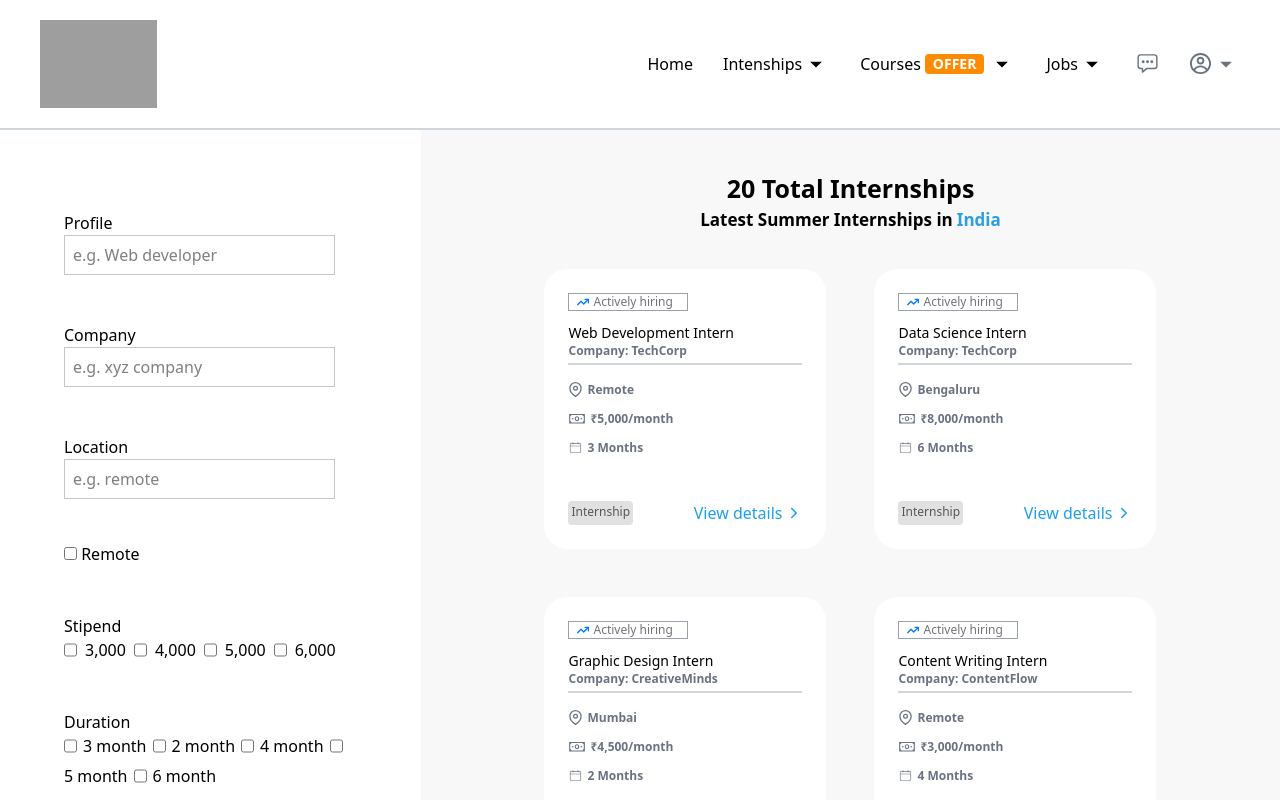
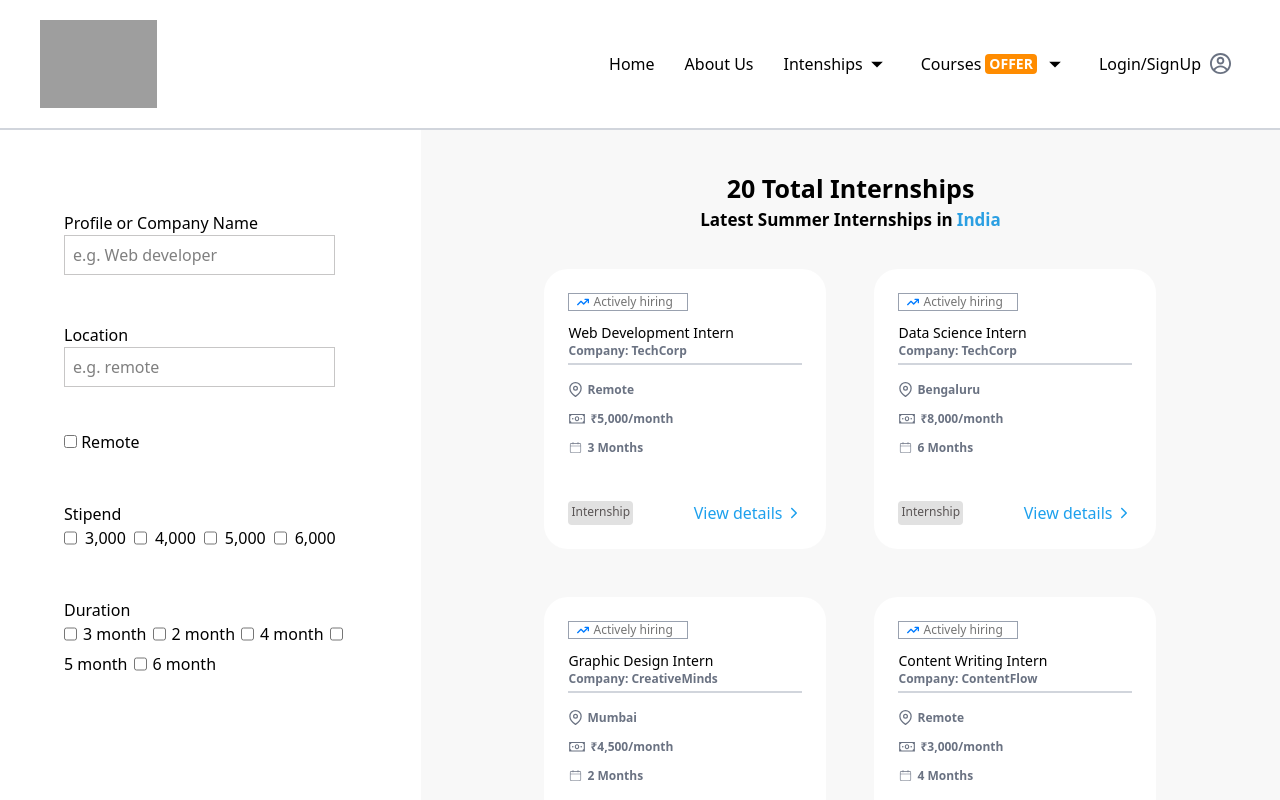
Before and after one commit to Nidhi28fg/FrontendProject, a React (Vite) app in the folder Day 5 Internship/: page /internship in a window 1280 px wide. Shown: the top 800 px of the page. Built offline with nearby package versions, Linux system fonts and the light colour scheme; data requests are answered from the project's data file; grey boxes are pictures that could not be loaded.

Commit message:
debouncing on onchange function

```diff
--- a/Day 5 Internship/src/App.jsx
+++ b/Day 5 Internship/src/App.jsx
@@ -11,6 +11,7 @@ import Testimonials from "./component/Testimonial";
 import Category from "./component/Category";
 import Internship from "./pages/Internship";
 import InternshipDetail from "./pages/InternshipDetail";
+import Course from "./pages/Course";
 
 function App() {
   return (
@@ -34,6 +35,7 @@ function App() {
         <Route path="/login" element={<Login />} />
         <Route path="/internship" element={<Internship />} />
          <Route path="/internshipdetail/:id" element={<InternshipDetail />} />
+          <Route path="/course" element={<Course/>} />
       </Routes>
     </BrowserRouter>
   );
--- a/Day 5 Internship/src/component/Navbar.jsx
+++ b/Day 5 Internship/src/component/Navbar.jsx
@@ -16,14 +16,17 @@ function Navbar() {
         </div>
         <div>
           <ul class="flex gap-[30px] items-center">
-            <li >
+            <li>
               <Link class="flex items-center" to="/">
-                Home{" "}
-                <span class="text-[28px]">
-                </span>{" "}
+                Home <span class="text-[28px]"></span>{" "}
               </Link>
             </li>
-<li>              <Link class="flex items-center" to="/internship">
+            <li class="flex items-center">
+              About Us
+            </li>
+            <li>
+              {" "}
+              <Link class="flex items-center" to="/internship">
                 Intenships{" "}
                 <span class="text-[28px]">
                   <MdOutlineArrowDropDown />
@@ -31,36 +34,27 @@ function Navbar() {
               </Link>
             </li>
             <li class="flex items-center gap-1">
+              <Link class="flex items-center" to="/course">
                 Courses{" "}
-              <span class="bg-[#ff8c00] text-white px-2 text-sm font-semibold uppercase rounded-sm">
+                <span class="bg-[#ff8c00] text-white px-1 mx-1 text-sm font-semibold uppercase rounded-sm">
                   Offer
                 </span>
                 <span class="text-[28px]">
                   <MdOutlineArrowDropDown />
                 </span>
+              </Link>
             </li>
-            <li class="flex items-center">
-              Jobs{" "}
-              <span class="text-[28px]">
-                <MdOutlineArrowDropDown />
-              </span>
-            </li>
-            <li class="text-[23px] text-gray-500">
-              <IoChatboxEllipsesOutline />
-            </li>
+
             <li>
-              <Link
-                to="/login"
-                class="flex items-center text-[23px] text-gray-500"
-              >
+              <Link to="/login" class="flex items-center">
+                {" "}
+                Login/SignUp{" "}
+                <span class="flex items-center text-[23px] px-2 text-gray-500">
                   <CgProfile />{" "}
-                <span class="text-[28px]">
-                  <MdOutlineArrowDropDown />
                 </span>
               </Link>
             </li>
           </ul>
-
         </div>
       </div>
       <div class="border-b-2 border-gray-300 pt-5"></div>
--- /dev/null
+++ b/Day 5 Internship/src/pages/AboutUs.jsx
@@ -0,0 +1,16 @@
+import Certification from "../component/Certification";
+import Placement from "../component/Placement";
+import Navbar from "../component/Navbar";
+
+function AboutUs() {
+  return (
+    <div>
+        <Navbar/>
+          <div class="border-b-2 border-gray-300 pt-5"></div>
+    <Placement/>
+    <Certification/>
+    </div>
+  );
+}
+
+export default AboutUs;
--- /dev/null
+++ b/Day 5 Internship/src/pages/Course.jsx
@@ -0,0 +1,16 @@
+import Certification from "../component/Certification";
+import Placement from "../component/Placement";
+import Navbar from "../component/Navbar";
+
+function Course() {
+  return (
+    <div>
+        <Navbar/>
+          <div class="border-b-2 border-gray-300 pt-5"></div>
+    <Placement/>
+    <Certification/>
+    </div>
+  );
+}
+
+export default Course;
--- a/Day 5 Internship/src/pages/Internship.jsx
+++ b/Day 5 Internship/src/pages/Internship.jsx
@@ -26,19 +26,16 @@ function Internship() {
   }, []);
 
 
-//  const handleFilter = (value) => {
-//   const res = filterData.filter( data => data.title.toLowerCase().includes(value) || data.company.toLowerCase().includes(value) || data.location.toLowerCase().includes(value) || data.stipend.toLowerCase().includes(value) || data.duration.toLowerCase().includes(value))
-//   setData(res);
-//  }
-
-
+ const handleFilter1 = (value) => {
+  const res = filterData.filter( data => data.title.toLowerCase().includes(value) || data.company.toLowerCase().includes(value) || data.location.toLowerCase().includes(value) || data.stipend.toLowerCase().includes(value) || data.duration.toLowerCase().includes(value))
+  setData(res);
+ }
 
  useEffect(() => {
     const timerId = setTimeout(()=> {
       if (debounc !== ""){
-         const res = filterData.filter( data => data.title.toLowerCase().includes(debounc) || data.company.toLowerCase().includes(debounc) || data.location.toLowerCase().includes(debounc) || data.stipend.toLowerCase().includes(debounc) || data.duration.toLowerCase().includes(debounc))
+         const res = filterData.filter( data => data.title.toLowerCase().includes(debounc) || data.company.toLowerCase().includes(debounc) )
         setData(res);
-        setDebounc("")
       }
     }, 1000)
      return () => {
@@ -50,37 +47,38 @@ function Internship() {
   setDebounc(e.target.value);
  }
 
+
+
+
   return (
     <div>
       <Navbar />
       <div class="border-b-2 border-gray-300 pt-5"></div>
       <div class="flex  ">
       <div class="m-8 p-8  mt-[49px]">
-      <p >Profile</p>
+      <p >Profile or Company Name</p>
       {/* <input class="border border-[#c7c6c6] bg-white h-10 w-[271px] p-2" placeholder="e.g. Web developer" type="text" onChange={e => handleFilter(e.target.value)}/>       */}
       <input class="border border-[#c7c6c6] bg-white h-10 w-[271px] p-2" placeholder="e.g. Web developer" type="text" onChange={handleFilter} value={debounc}/>
-      <p class="mt-12" >Company</p>
-      <input class="border border-[#c7c6c6] bg-white h-10 w-[271px] p-2" placeholder="e.g. xyz company" type="text" onChange={handleFilter} value={debounc} />
       <p class="mt-12" >Location</p>
-      <input class="border border-[#c7c6c6] bg-white h-10 w-[271px] p-2" placeholder="e.g. remote" type="text" onChange={handleFilter} value={debounc} />
+      <input class="border border-[#c7c6c6] bg-white h-10 w-[271px] p-2" placeholder="e.g. remote" type="text" onChange={e => handleFilter1(e.target.value)} />
 
-      <div><input class="mt-12" type="checkbox" onChange={handleFilter} value="remote"/> <label htmlFor="remote">Remote</label> </div>
+      <div><input class="mt-12" type="checkbox" onChange={e => handleFilter1(e.target.value)} value="remote"/> <label htmlFor="remote">Remote</label> </div>
 
       <p class="mt-12" >Stipend</p>
       <div class="flex gap-2">
-      <input type="checkbox" onChange={handleFilter} value="3,000"/> <label htmlFor="3,000">3,000</label>
-      <input type="checkbox" onChange={handleFilter} value="4,000"/> <label htmlFor="4,000">4,000</label>
-      <input type="checkbox" onChange={handleFilter} value="5,000"/> <label htmlFor="5,000">5,000</label>
-      <input type="checkbox" onChange={handleFilter} value="6,000"/> <label htmlFor="6,000">6,000</label>
+      <input type="checkbox" onChange={e => handleFilter1(e.target.value)} value="3,000"/> <label htmlFor="3,000">3,000</label>
+      <input type="checkbox" onChange={e => handleFilter1(e.target.value)} value="4,000"/> <label htmlFor="4,000">4,000</label>
+      <input type="checkbox" onChange={e => handleFilter1(e.target.value)} value="5,000"/> <label htmlFor="5,000">5,000</label>
+      <input type="checkbox" onChange={e => handleFilter1(e.target.value)} value="6,000"/> <label htmlFor="6,000">6,000</label>
       </div>
 
       <p class="mt-12" >Duration</p>
       <div class="flex flex-wrap gap-1.5">
-      <input type="checkbox" onChange={e => handleFilter(e.target.value)} value="3 month"/> <label htmlFor="3 month">3 month</label>
-       <input type="checkbox" onChange={e => handleFilter(e.target.value)} value="2 month"/> <label htmlFor="2 month">2 month</label>
-            <input type="checkbox" onChange={e => handleFilter(e.target.value)} value="4 month"/> <label htmlFor="4 month">4 month</label>
-                  <input type="checkbox" onChange={e => handleFilter(e.target.value)} value="5 month"/> <label htmlFor="5 month">5 month</label>
-      <input type="checkbox" onChange={e => handleFilter(e.target.value)} value="6 month"/> <label htmlFor="6 month">6 month</label>
+      <input type="checkbox" onChange={e => handleFilter1(e.target.value)} value="3 month"/> <label htmlFor="3 month">3 month</label>
+      <input type="checkbox" onChange={e => handleFilter1(e.target.value)} value="2 month"/> <label htmlFor="2 month">2 month</label>
+      <input type="checkbox" onChange={e => handleFilter1(e.target.value)} value="4 month"/> <label htmlFor="4 month">4 month</label>
+      <input type="checkbox" onChange={e => handleFilter1(e.target.value)} value="5 month"/> <label htmlFor="5 month">5 month</label>
+      <input type="checkbox" onChange={e => handleFilter1(e.target.value)} value="6 month"/> <label htmlFor="6 month">6 month</label>
       </div>
       </div>
 
```
Lines whose indentation alone changed are shown as unchanged.
